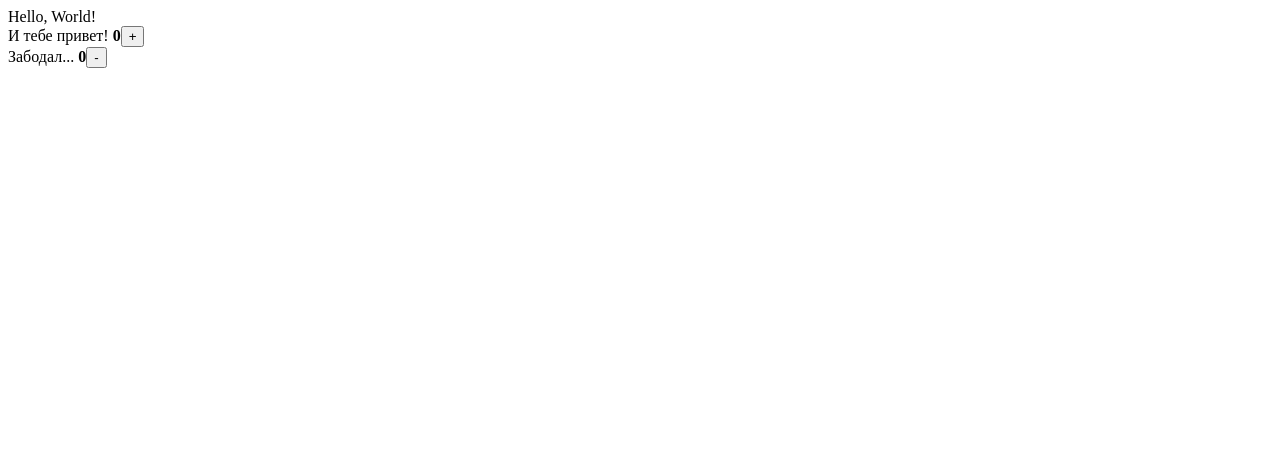
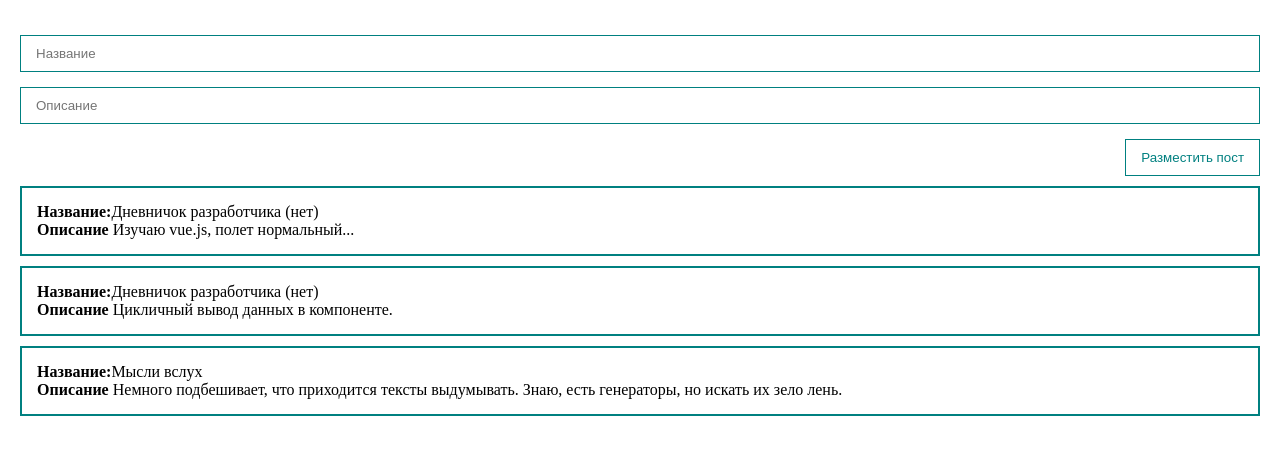
Before and after one commit to LeShuk/vue-exp, a Vue app: page / in a window 1280 px wide. Shown: the top 454 px of the page. Built offline with nearby package versions, Linux system fonts and the light colour scheme.

Commit message:
version 0.1.1 Двустороннее связывание

```diff
--- a/src/App.vue
+++ b/src/App.vue
@@ -1,14 +1,26 @@
 <template>
-  <div>
-    Hello, World!
-    <div>
-      И тебе привет!
-      <strong> {{likes}} </strong>
-      <button @click="like">+</button>
-    </div>
-    <div>Забодал...
-      <strong> {{dislikes}} </strong>
-      <button @click="dislike">-</button>
+  <div class="app">
+<!-- Отключаем для формы действия браузера по умолчанию-->
+    <form @submit.prevent>
+<!--   Вариант двухстороннего связывания через функцию-->
+      <input
+          v-bind:value="formTitle"
+          @input="inputTitle"
+          class="input"
+          type="text"
+          placeholder="Название"/>
+<!--  Вариант двухстороннего связывания через сокращенную запись-->
+      <input
+          v-bind:value="formBody"
+          @input="formBody = $event.target.value"
+          class="input"
+          type="text"
+          placeholder="Описание"/>
+      <button class="btn" @click="createPost">Разместить пост</button>
+    </form>
+    <div class="post" v-for="post in posts">
+      <div><strong>Название:</strong>{{post.title}}</div>
+      <div><strong>Описание</strong> {{post.body}}</div>
     </div>
   </div>
 </template>
@@ -18,21 +30,72 @@ export default {
   name: "App",
   data() {
     return {
-      likes: 0,
-      dislikes: 0,
+      posts: [
+        {id: 1, title: 'Дневничок разработчика (нет)', body: 'Изучаю vue.js, полет нормальный...'},
+        {id: 2, title: 'Дневничок разработчика (нет)', body: 'Цикличный вывод данных в компоненте.'},
+        {id: 3, title: 'Мысли вслух',
+          body: 'Немного подбешивает, что приходится тексты выдумывать. Знаю, есть генераторы, но искать их зело лень.'},
+      ],
+      formTitle: '',
+      formBody: '',
+      idCounter: 4,
     }
   },
   methods: {
-    like() {
-      this.likes += 1;
+    createPost() {
+      const newPost = {
+        id: this.idCounter,
+        title: this.formTitle,
+        body: this.formBody,
+      }
+      this.posts.push(newPost);
+      this.formTitle = '';
+      this.formBody = '';
+      this.id += 1;
     },
-    dislike() {
-      this.dislikes += 1;
+    inputTitle(event) {
+      this.formTitle = event.target.value;
     },
   }
 }
 </script>
 
-<style scoped>
+<style>
+* {
+  margin: 0;
+  padding: 0;
+  box-sizing: border-box;
+}
 
+.app {
+  padding: 20px;
+}
+
+form {
+  display: flex;
+  flex-direction: column;
+}
+
+.btn {
+  margin-top: 15px;
+  padding: 10px 15px;
+  background: none;
+  color: teal;
+  border: 1px solid teal;
+  align-self: flex-end;
+
+}
+
+.post {
+  padding: 15px;
+  border: 2px solid teal;
+  margin-top: 10px;
+}
+.input {
+  width: 100%;
+  padding: 10px 15px;
+  margin-top: 15px;
+  border: 1px solid teal;
+
+}
 </style>
```
